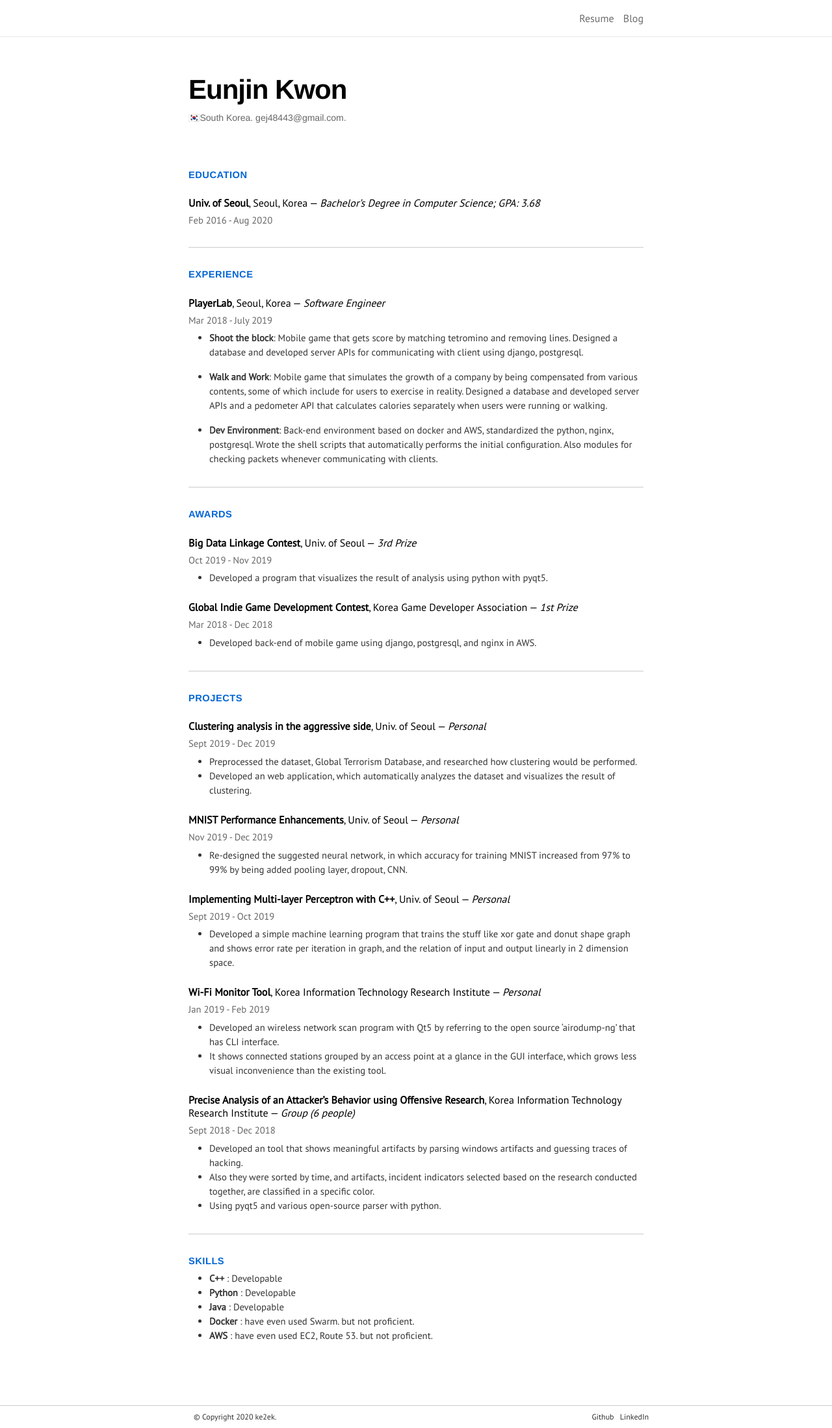
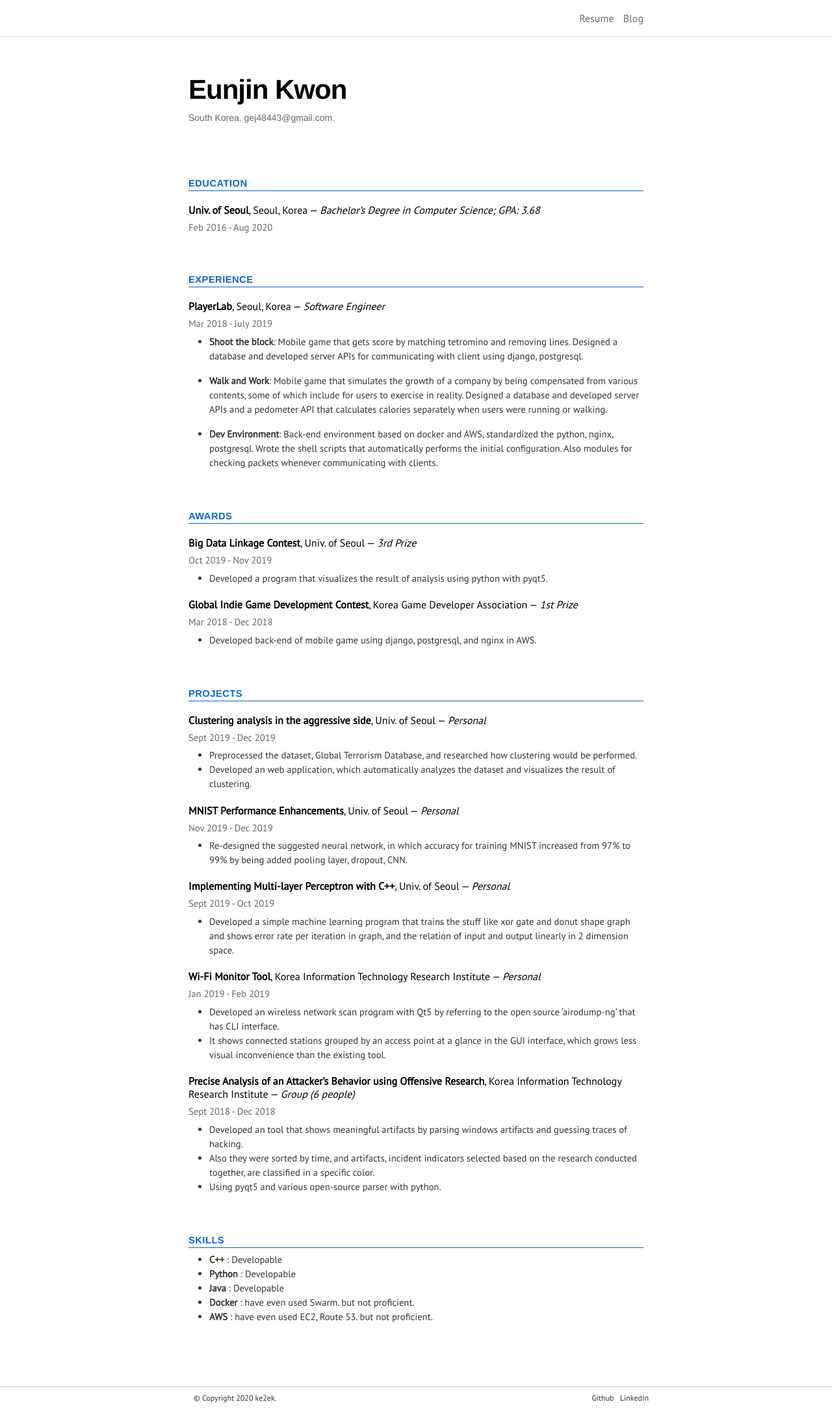
Before and after one commit to r4v3n-k/r4v3n-k.github.io, a Jekyll site: the page built from _pages/resume.md, in a window 1280 px wide. Shown: the whole page at 65% size. Built offline with Jekyll 4.4.1, drawn with Linux system fonts in a browser that asks for light colours; nearby versions of some CDN libraries; some web fonts are replaced; after the commit the page ends 2168 px from its top, so only the background shows below that.

Commit message:
changed resume css

```diff
--- a/_includes/header.html
+++ b/_includes/header.html
@@ -28,14 +28,12 @@
         <!-- Blog -->
         <a class="page-link" href="{{ '/blog/' | prepend: site.baseurl | prepend: site.url }}">Blog</a>
 
-        <!-- Pages -->
-        {% comment %}
+        <!-- Pages --><!--
         {% for page in site.pages %}
           {% if page.title and page.url != "/" %}
             <a class="page-link" href="{{ page.url | prepend: site.baseurl | prepend: site.url }}">{{ page.title }}</a>
           {% endif %}
-        {% endfor %}
-         {% endcomment %}
+        {% endfor %} -->
 
       </div>
     </nav>
--- a/_pages/resume.md
+++ b/_pages/resume.md
@@ -2,7 +2,7 @@
 layout: resume
 permalink: /
 title: <strong>Eunjin Kwon</strong>
-description: 🇰🇷<a href="">South Korea</a>. gej48443@gmail.com.
+description: <a href="">South Korea</a>. gej48443@gmail.com.
 
 # profile:
 #   align: right
@@ -21,7 +21,6 @@ description: 🇰🇷<a href="">South Korea</a>. gej48443@gmail.com.
 #### **Univ. of Seoul**, Seoul, Korea — _Bachelor's Degree in Computer Science; GPA: 3.68_
 ##### Feb 2016 - Aug 2020
 
----
 
 ### EXPERIENCE
 
@@ -34,7 +33,6 @@ description: 🇰🇷<a href="">South Korea</a>. gej48443@gmail.com.
 
 - **Dev Environment**: Back-end environment based on docker and AWS, standardized the python, nginx, postgresql. Wrote the shell scripts that automatically performs the initial configuration. Also modules for checking packets whenever communicating with clients.
 
----
 
 ### AWARDS
 
@@ -48,7 +46,6 @@ description: 🇰🇷<a href="">South Korea</a>. gej48443@gmail.com.
 
 - Developed back-end of mobile game using django, postgresql, and nginx in AWS.
 
----
 
 ### PROJECTS
 
@@ -82,7 +79,6 @@ description: 🇰🇷<a href="">South Korea</a>. gej48443@gmail.com.
 - Also they were sorted by time, and artifacts, incident indicators selected based on the research conducted together, are classified in a specific color.
 - Using pyqt5 and various open-source parser with python.
 
----
 
 ### SKILLS
 - **C++** : Developable
--- a/_sass/_resume.scss
+++ b/_sass/_resume.scss
@@ -1,5 +1,5 @@
 .resume-header {
-    margin-bottom: $vertical-spacing-unit;
+    margin-bottom: 20px;
 }
 .resume-list {
     margin: 0;
@@ -26,13 +26,15 @@
         color: $blue-1;
         font-size: 11pt;
         letter-spacing: 0.5px;
-        margin-top: 2em;
+        margin-top: 60px;
+        line-height: 1.5em;
+        border-bottom: 1px solid $blue-1;
     }
     h4 {
         font-family: $font-family;
         font-size: 12pt;
         color: black;
-        margin-top: 1.5em;
+        margin-top: 1.2em;
         a { color: black; }
     }
     h5 {
```
